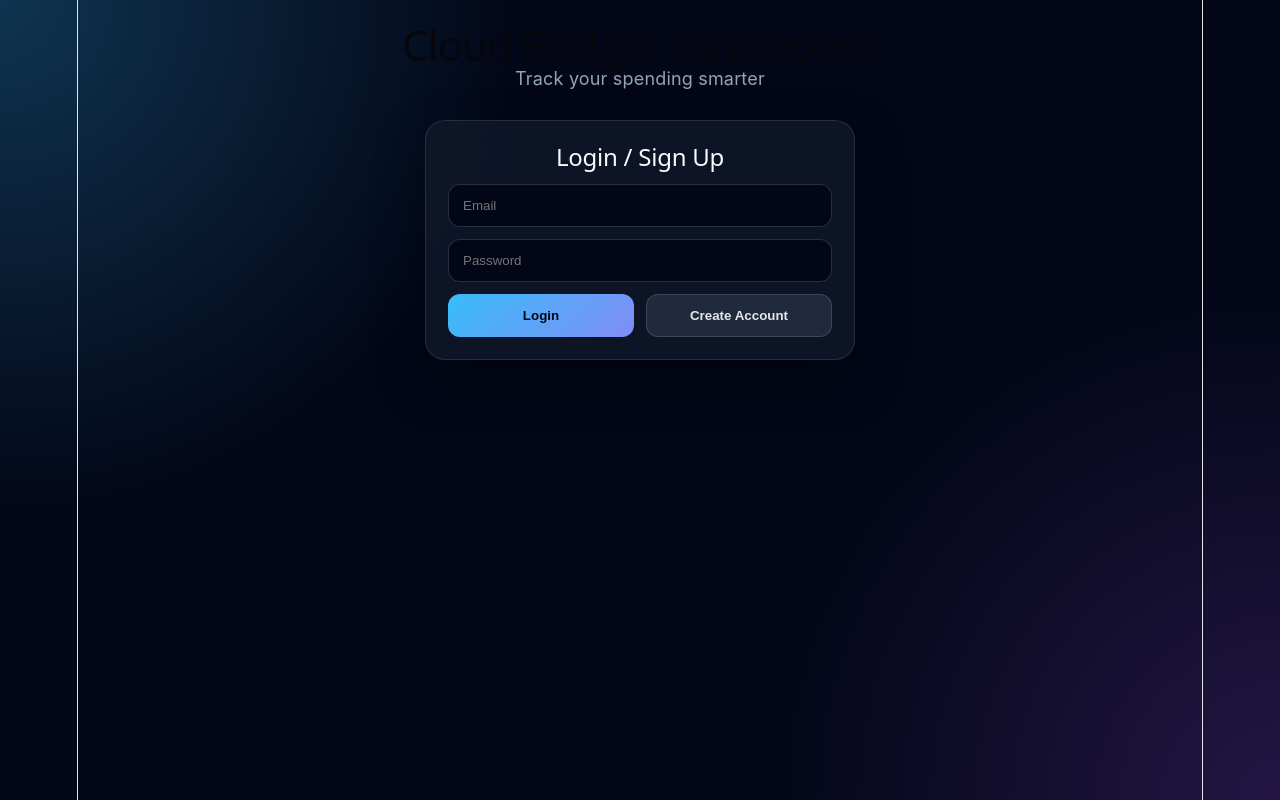
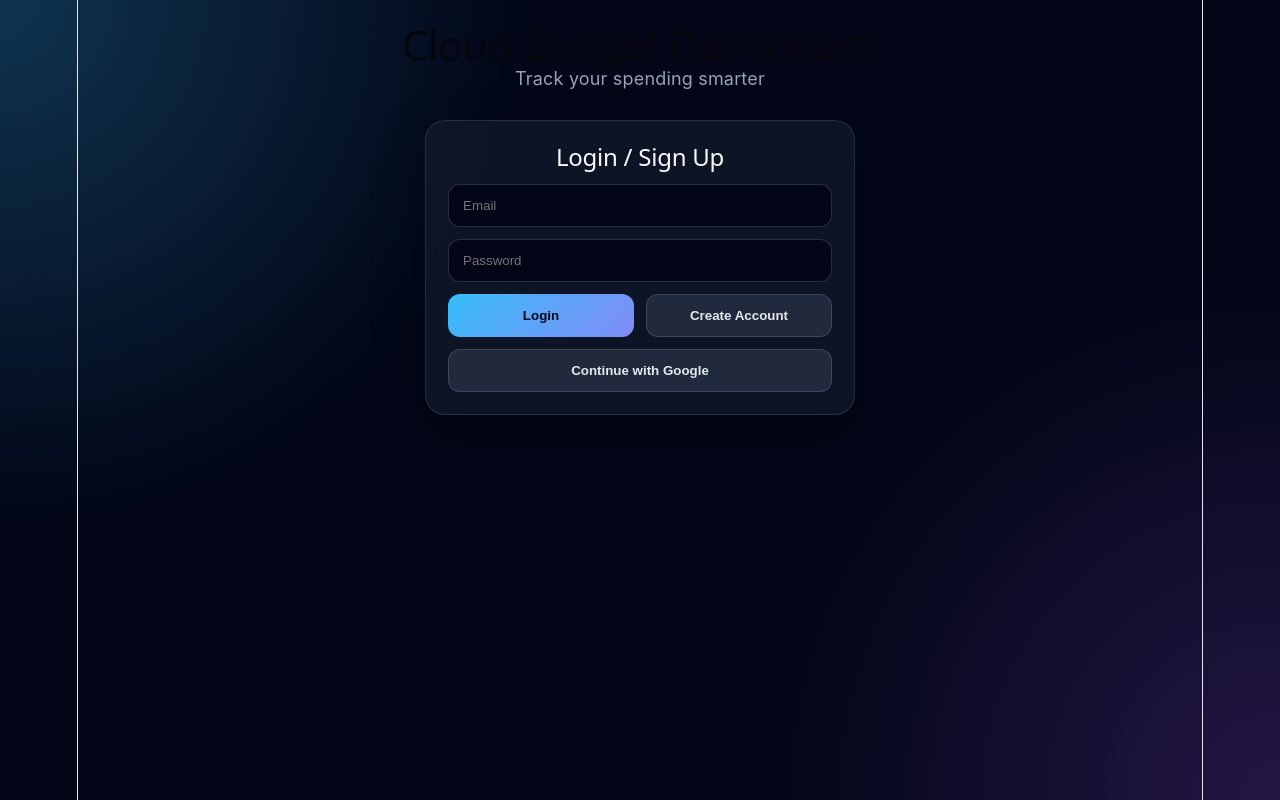
Before and after one commit to SamL5-git/cloud-budget-dashboard, a React (Vite) app: page / in a window 1280 px wide. Built offline with nearby package versions, Linux system fonts and the light colour scheme.

Commit message:
add google login

```diff
--- a/src/App.jsx
+++ b/src/App.jsx
@@ -59,6 +59,19 @@ function App() {
     const { error } = await supabase.auth.signInWithPassword({
       email,
       password,
+    });
+
+    if (error) {
+      alert(error.message);
+    }
+  }
+
+  async function signInWithGoogle() {
+    const { error } = await supabase.auth.signInWithOAuth({
+      provider: "google",
+      options: {
+        redirectTo: window.location.origin,
+      },
     });
 
     if (error) {
@@ -174,6 +187,10 @@ function App() {
               Create Account
             </button>
           </div>
+
+          <button onClick={signInWithGoogle} className="secondary-btn">
+            Continue with Google
+          </button>
         </div>
       ) : (
         <>
```
